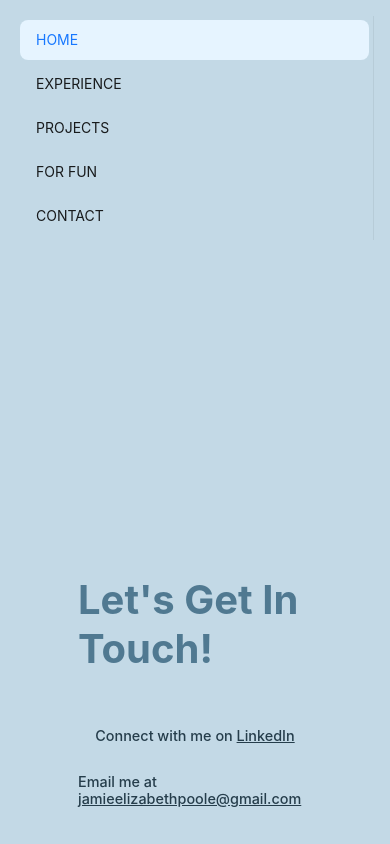
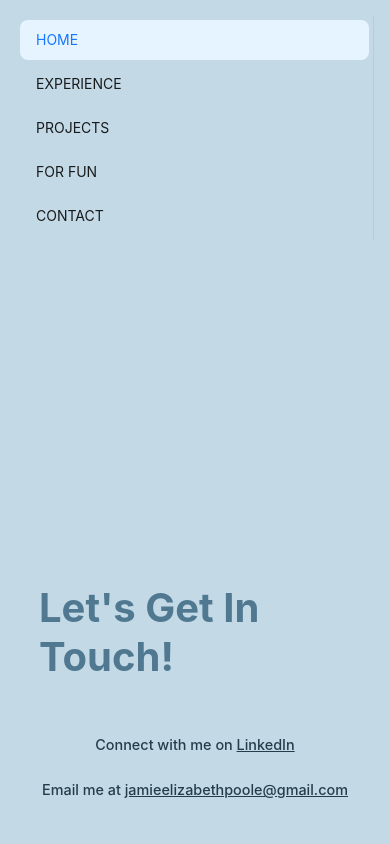
Before and after one commit to jamiep9/ts-app, a React (Create React App) app: page /contact in a window 390 px wide. Shown: the top 844 px of the page. Built offline with nearby package versions, Linux system fonts and the light colour scheme.

Commit message:
homepage responsiveness bug

```diff
--- a/src/components/ContactContent.css
+++ b/src/components/ContactContent.css
@@ -17,6 +17,12 @@
   justify-content: center;
 }
 
+@media (max-width: 1500px) {
+  .profileImageDiv {
+    width: 80%;
+  }
+}
+
 .skillsDiv {
   display: flex;
   flex-direction: column;
@@ -24,6 +30,12 @@
   justify-content: center;
   margin: auto;
   width: 60%;
+}
+
+@media (max-width: 1500px) {
+  .skillsDiv {
+    width: 80%;
+  }
 }
 
 .skillsButton {
--- a/src/components/ExperienceContent.css
+++ b/src/components/ExperienceContent.css
@@ -29,6 +29,12 @@
   width: 60%;
 }
 
+@media (max-width: 1500px) {
+  .profileImageDiv {
+    width: 80%;
+  }
+}
+
 .skillsDiv {
   display: flex;
   flex-direction: column;
@@ -36,6 +42,12 @@
   justify-content: center;
   margin: auto;
   width: 60%;
+}
+
+@media (max-width: 1500px) {
+  .skillsDiv {
+    width: 80%;
+  }
 }
 
 .skillsButton {
--- a/src/components/FunContent.css
+++ b/src/components/FunContent.css
@@ -30,6 +30,12 @@
   width: 60%;
 }
 
+@media (max-width: 1500px) {
+  .profileImageDiv {
+    width: 80%;
+  }
+}
+
 .skillsDiv {
   display: flex;
   flex-direction: column;
@@ -37,6 +43,12 @@
   justify-content: center;
   margin: auto;
   width: 60%;
+}
+
+@media (max-width: 1500px) {
+  .skillsDiv {
+    width: 80%;
+  }
 }
 
 .bakingLink {
--- a/src/components/HomeContent.css
+++ b/src/components/HomeContent.css
@@ -29,6 +29,12 @@
   width: 60%;
 }
 
+@media (max-width: 1500px) {
+  .profileImageDiv {
+    width: 80%;
+  }
+}
+
 .skillsDiv {
   display: flex;
   flex-direction: column;
@@ -36,6 +42,12 @@
   justify-content: center;
   margin: auto;
   width: 60%;
+}
+
+@media (max-width: 1500px) {
+  .skillsDiv {
+    width: 80%;
+  }
 }
 
 .skillsButton {
--- a/src/components/HomeContent.tsx
+++ b/src/components/HomeContent.tsx
@@ -27,9 +27,9 @@
                 </Col>
             </Row>
         </div>
-        <div className='skillsDiv'>
+        <div className='profileImageDiv'>
             <Row gutter={50}>
-                <Col xs={22} sm={22} md={20} lg={16} xl={12} className='gutter-row'>
+                <Col xs={22} sm={22} md={20} lg={1} xl={12} className='gutter-row'>
                     <p className='mainHeadersText' id='float'>About Me</p>
                     <p className='parText' id='float2'>
                         I graduated from Cornell University in 2021 with a major in Electrical and Computer Engineering and a minor in
--- a/src/components/ProjectsContent.css
+++ b/src/components/ProjectsContent.css
@@ -18,6 +18,12 @@
   width: 60%;
 }
 
+@media (max-width: 1500px) {
+  .profileImageDiv {
+    width: 80%;
+  }
+}
+
 .skillsDiv {
   display: flex;
   flex-direction: column;
@@ -25,6 +31,12 @@
   justify-content: center;
   margin: auto;
   width: 60%;
+}
+
+@media (max-width: 1500px) {
+  .skillsDiv {
+    width: 80%;
+  }
 }
 
 .skillsButton {
```
